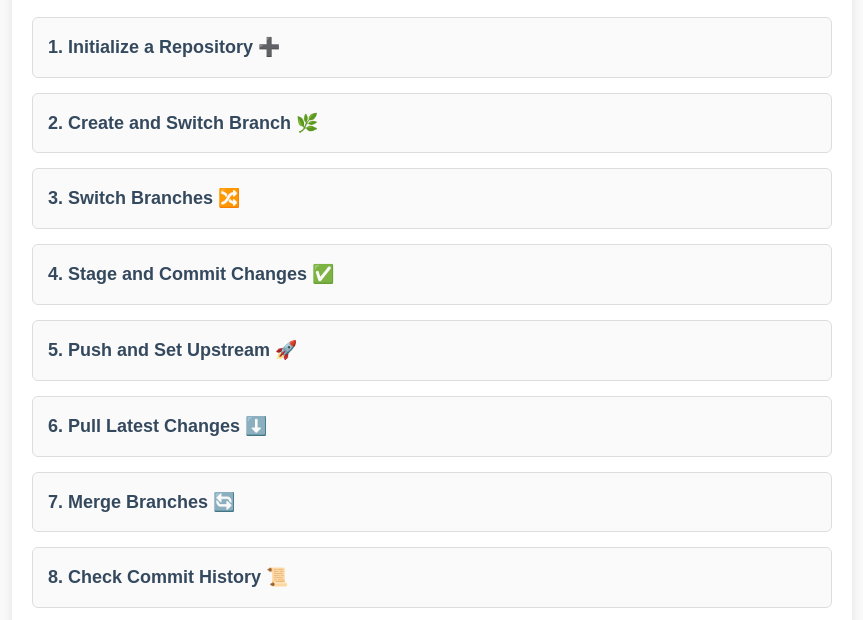
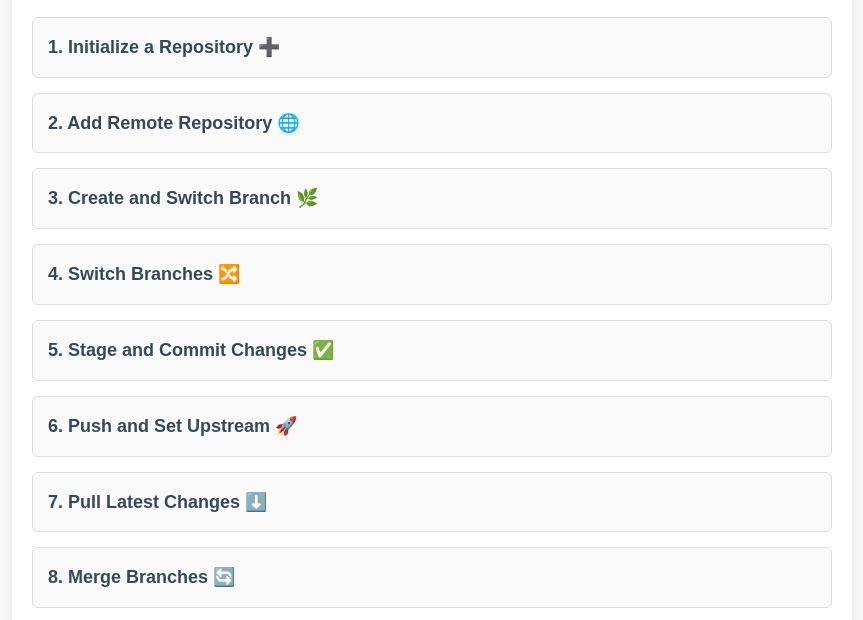
Before and after one commit to udithavithanage/Git-Guide, a plain HTML site: page gitguid.html in a window 1280 px wide. Shown: the part 151-771 px from the top of the page, without its empty margins (208-1071 px from the left). Drawn offline with Linux system fonts and the light colour scheme.

Commit message:
Update gitguid.html

```diff
--- a/gitguid.html
+++ b/gitguid.html
@@ -135,7 +135,17 @@
         </div>
 
         <div class="step">
-            <h3>2. Create and Switch Branch 🌿</h3>
+            <h3>2. Add Remote Repository 🌐</h3>
+            <div class="step-content">
+                <p>Add a remote repository:</p>
+                <pre><code>git remote add origin &lt;git-url&gt;</code></pre>
+                <p>Verify remote repositories:</p>
+                <pre><code>git remote -v</code></pre>
+            </div>
+        </div>
+
+        <div class="step">
+            <h3>3. Create and Switch Branch 🌿</h3>
             <div class="step-content">
                 <p>Create and switch to a new branch:</p>
                 <pre><code>git checkout -b feature-branch</code></pre>
@@ -143,7 +153,7 @@
         </div>
 
         <div class="step">
-            <h3>3. Switch Branches 🔀</h3>
+            <h3>4. Switch Branches 🔀</h3>
             <div class="step-content">
                 <p>Switch to an existing branch:</p>
                 <pre><code>git checkout branch-name</code></pre>
@@ -151,7 +161,7 @@
         </div>
 
         <div class="step">
-            <h3>4. Stage and Commit Changes ✅</h3>
+            <h3>5. Stage and Commit Changes ✅</h3>
             <div class="step-content">
                 <p>Stage changes:</p>
                 <pre><code>git add .</code></pre>
@@ -161,7 +171,7 @@
         </div>
 
         <div class="step">
-            <h3>5. Push and Set Upstream 🚀</h3>
+            <h3>6. Push and Set Upstream 🚀</h3>
             <div class="step-content">
                 <p>Push to the remote branch and set upstream:</p>
                 <pre><code>git push -u origin feature-branch</code></pre>
@@ -173,7 +183,7 @@
         </div>
 
         <div class="step">
-            <h3>6. Pull Latest Changes ⬇️</h3>
+            <h3>7. Pull Latest Changes ⬇️</h3>
             <div class="step-content">
                 <p>To get the latest changes from the remote repository:</p>
                 <pre><code>git pull origin branch-name</code></pre>
@@ -184,7 +194,7 @@
         </div>
 
         <div class="step">
-            <h3>7. Merge Branches 🔄</h3>
+            <h3>8. Merge Branches 🔄</h3>
             <div class="step-content">
                 <p>Switch to the main branch:</p>
                 <pre><code>git checkout main</code></pre>
@@ -194,7 +204,7 @@
         </div>
 
         <div class="step">
-            <h3>8. Check Commit History 📜</h3>
+            <h3>9. Check Commit History 📜</h3>
             <div class="step-content">
                 <p>View commit history:</p>
                 <pre><code>git log</code></pre>
```
